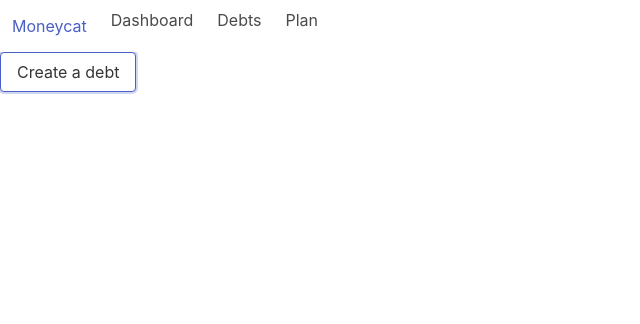
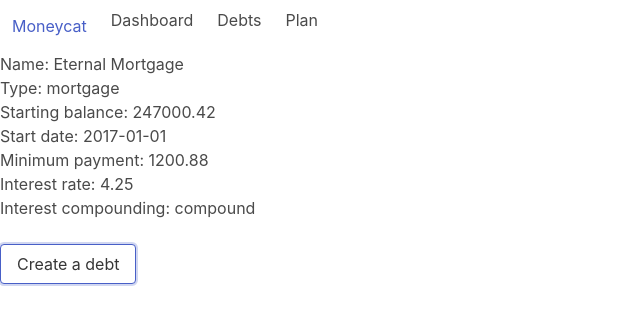
Before and after one commit to nchls/moneycat, a React app: page /debts in a window 1280 px wide. Both pictures are taken after a click on the button "Create a debt". Shown: the top 324 px of the page, without its empty margins (0-640 px from the left). Built offline with nearby package versions, Linux system fonts and the light colour scheme.

Commit message:
Better Redux, rendering debts from store

```diff
--- a/src/components/app/App.js
+++ b/src/components/app/App.js
@@ -14,7 +14,6 @@ import PlanPage from '../planPage/PlanPage';
 
 const store = createStore(
 	appReducer,
-	initialState,
 	window.__REDUX_DEVTOOLS_EXTENSION__ && window.__REDUX_DEVTOOLS_EXTENSION__()
 );
 
--- a/src/components/app/appModule.js
+++ b/src/components/app/appModule.js
@@ -1,26 +1,8 @@
 import { combineReducers } from 'redux';
 
+import { debtReducer } from '../debt/debtModule';
 
-export const initialState = {
-	currencyCode: 'USD',
-	isProcessing: false,
-	lastSave: undefined,
-	debts: {},
-	debtRevisions: [],
-	manualPayments: {},
-	plan: {},
-	planRevisions: [],
-	payoffDates: {},
-	ledger: {}
-};
 
-export const appReducer = (state, action) => {
-	switch (action.type) {
-		case 'CREATE_DEBT':
-			const newState = {...state};
-			newState.debts[action.debt.id] = action.debt;
-
-		default:
-			return state;
-	}
-};
+export const appReducer = combineReducers({
+	debts: debtReducer
+});
--- /dev/null
+++ b/src/components/debt/Debt.js
@@ -0,0 +1,31 @@
+import React from 'react';
+import { connect } from 'react-redux';
+
+
+const Debt = (props) => {
+	const {
+		debt: {
+			id,
+			name,
+			type,
+			balance,
+			startDate,
+			minimumPayment,
+			interestRate,
+			interestCompounding
+		}
+	} = props;
+	return (
+		<div className="tile is-child">
+			<p>Name: { name }</p>
+			<p>Type: { type }</p>
+			<p>Starting balance: { balance }</p>
+			<p>Start date: { startDate }</p>
+			<p>Minimum payment: { minimumPayment }</p>
+			<p>Interest rate: { interestRate }</p>
+			<p>Interest compounding: { interestCompounding }</p>
+		</div>
+	);
+}
+
+export default Debt;
--- a/src/components/debt/debtModule.js
+++ b/src/components/debt/debtModule.js
@@ -1,3 +1,17 @@
+const initialState = {};
+
+export const debtReducer = (state = initialState, action) => {
+	switch (action.type) {
+		case 'CREATE_DEBT':
+			const newState = {...state};
+			newState[action.debt.id] = action.debt;
+			return newState;
+
+		default:
+			return state;
+	}
+};
+
 export const createDebt = (debt) => {
 	return {
 		type: 'CREATE_DEBT',
--- a/src/components/debtsPage/DebtsPage.js
+++ b/src/components/debtsPage/DebtsPage.js
@@ -1,12 +1,13 @@
 import React from 'react';
 import { connect } from 'react-redux';
 
+import Debt from '../debt/Debt';
 import { createDebt } from '../debt/debtModule';
 
 
-const DebtsPage = ({ createDebt }) => {
+const DebtsPage = ({ debts, createDebt }) => {
 	const debtProps = {
-		id: 47,
+		id: Date.now(),
 		name: 'Eternal Mortgage',
 		type: 'mortgage',
 		balance: 247000.42,
@@ -16,7 +17,16 @@ const DebtsPage = ({ createDebt }) => {
 		interestCompounding: 'compound'
 	};
 	return (
-		<div className="debts">
+		<div>
+			<div className="tile is-ancestor">
+				<div className="tile is-parent">
+					{ Object.entries(debts).map(([id, debt]) => {
+						return (
+							<Debt debt={debt} />
+						);
+					}) }
+				</div>
+			</div>
 			<p>
 				<button className="button" onClick={() => createDebt(debtProps)}>
 					Create a debt
@@ -27,7 +37,9 @@ const DebtsPage = ({ createDebt }) => {
 }
 
 const mapStateToProps = (state) => {
-	return {};
+	return {
+		debts: state.debts
+	};
 };
 
 const mapDispatchToProps = (dispatch) => {
--- a/src/components/nav/Nav.js
+++ b/src/components/nav/Nav.js
@@ -8,7 +8,7 @@ const Nav = () => {
 		<div className="navbar">
 			<div className="navbar-brand">
 				<Link to="/" className="navbar-item">
-					Moneycat
+					<h1>Moneycat</h1>
 				</Link>
 				<button className="navbar-burger"></button>
 			</div>
```
